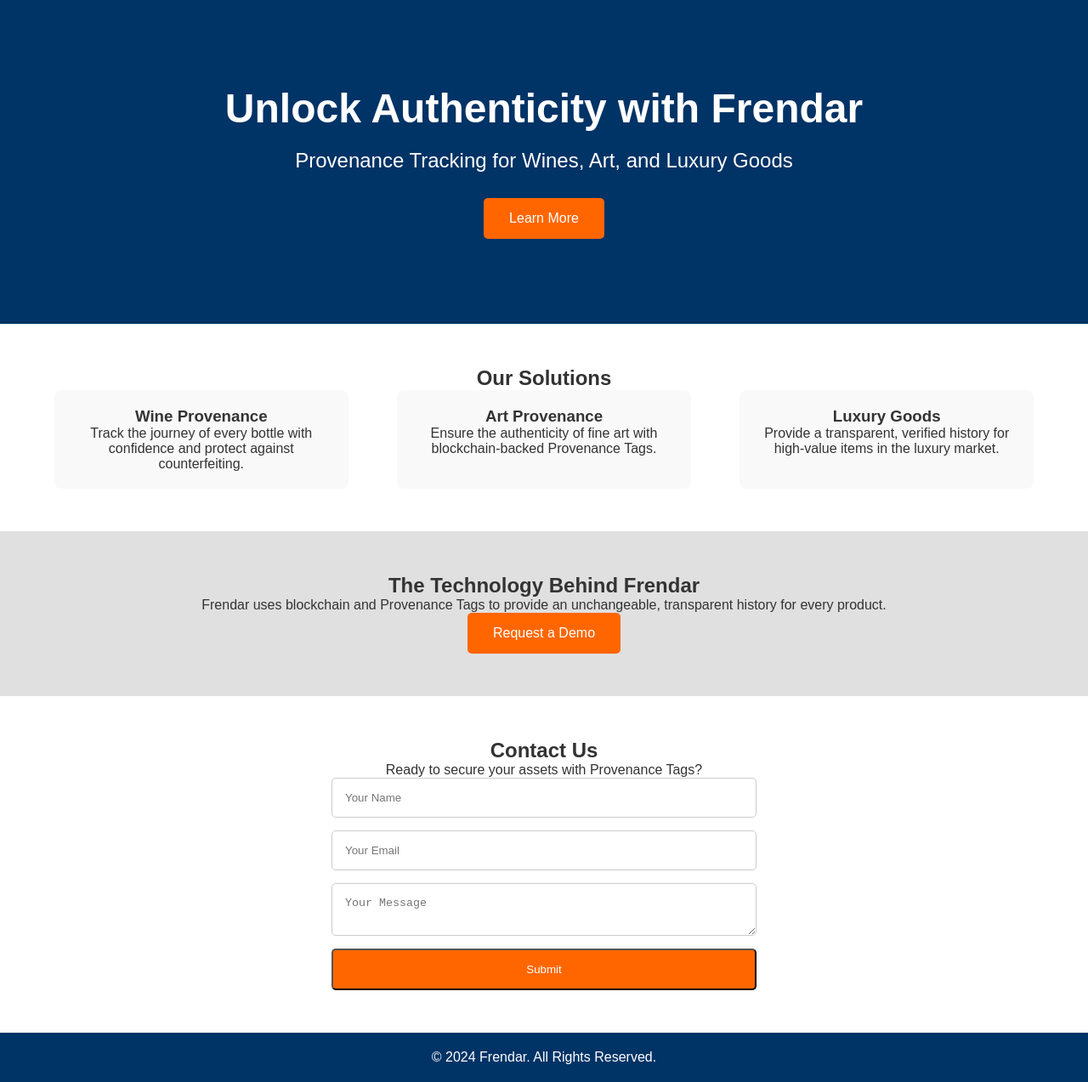
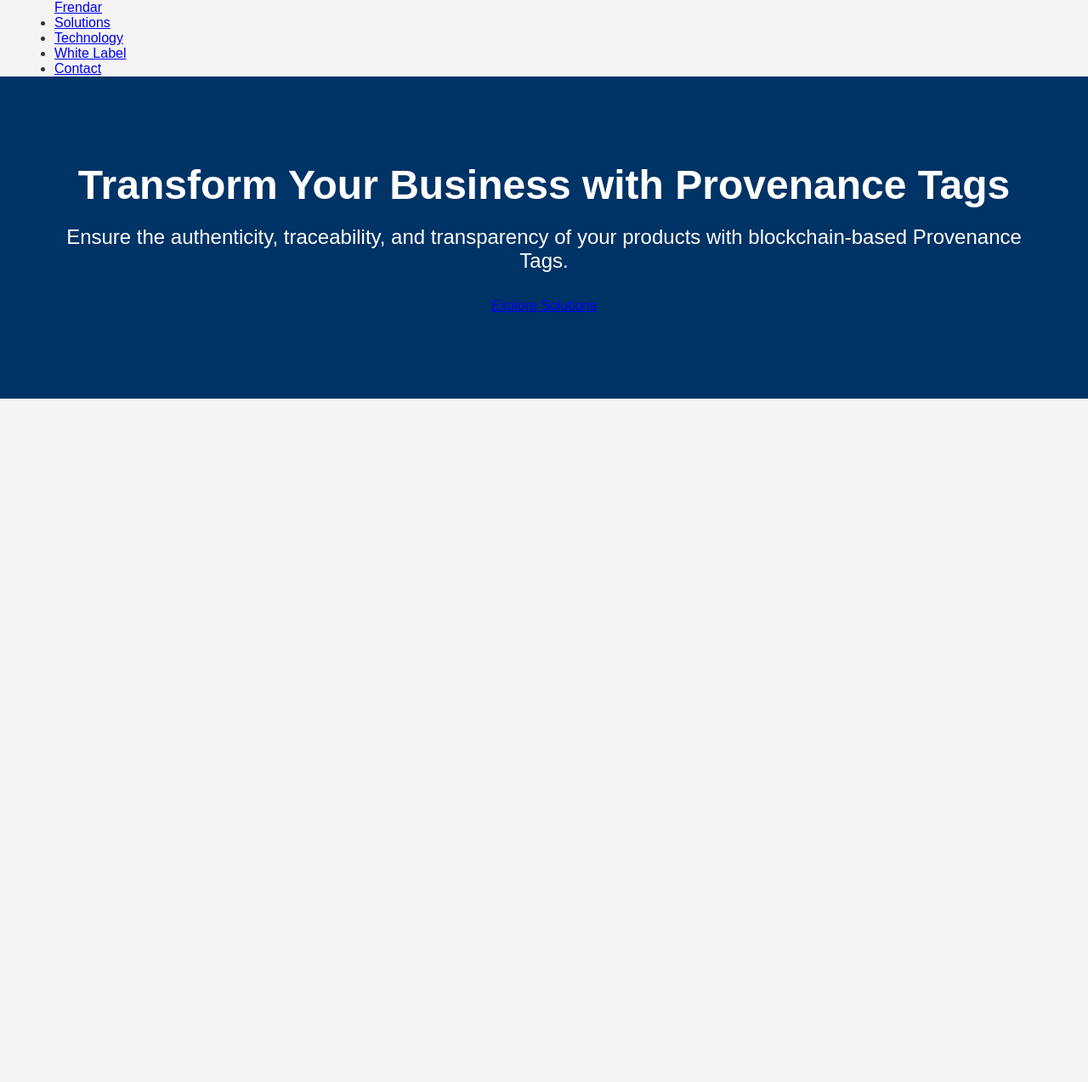
Before and after one commit to beckxyz/FR_test, a plain HTML site: page index.html in a window 1280 px wide. Shown: the whole page at 85% size. After the commit the page ends 800 px from the top, so only its background shows below. Drawn offline with Linux system fonts and the light colour scheme.

Commit message:
Update index.html

```diff
--- a/index.html
+++ b/index.html
@@ -3,69 +3,34 @@
 <head>
     <meta charset="UTF-8">
     <meta name="viewport" content="width=device-width, initial-scale=1.0">
-    <title>Frendar - Provenance Tracking Made Simple</title>
+    <title>Frendar Provenance Tags</title>
     <link rel="stylesheet" href="styles.css">
 </head>
 <body>
 
+    <!-- Navigation -->
+    <nav>
+        <div class="container">
+            <a href="#" class="logo">Frendar</a>
+            <ul class="nav-links">
+                <li><a href="#solutions">Solutions</a></li>
+                <li><a href="#technology">Technology</a></li>
+                <li><a href="#white-label">White Label</a></li>
+                <li><a href="#contact">Contact</a></li>
+            </ul>
+        </div>
+    </nav>
+
     <!-- Hero Section -->
     <section class="hero">
         <div class="container">
-            <h1>Unlock Authenticity with Frendar</h1>
-            <p>Provenance Tracking for Wines, Art, and Luxury Goods</p>
-            <a href="#solutions" class="cta-btn">Learn More</a>
+            <h1>Transform Your Business with Provenance Tags</h1>
+            <p>Ensure the authenticity, traceability, and transparency of your products with blockchain-based Provenance Tags.</p>
+            <a href="#solutions" class="cta">Explore Solutions</a>
         </div>
     </section>
 
-    <!-- Solutions Section -->
-    <section id="solutions" class="solutions">
-        <div class="container">
-            <h2>Our Solutions</h2>
-            <div class="solution-grid">
-                <div class="solution">
-                    <h3>Wine Provenance</h3>
-                    <p>Track the journey of every bottle with confidence and protect against counterfeiting.</p>
-                </div>
-                <div class="solution">
-                    <h3>Art Provenance</h3>
-                    <p>Ensure the authenticity of fine art with blockchain-backed Provenance Tags.</p>
-                </div>
-                <div class="solution">
-                    <h3>Luxury Goods</h3>
-                    <p>Provide a transparent, verified history for high-value items in the luxury market.</p>
-                </div>
-            </div>
-        </div>
-    </section>
-
-    <!-- Technology Section -->
-    <section id="technology" class="technology">
-        <div class="container">
-            <h2>The Technology Behind Frendar</h2>
-            <p>Frendar uses blockchain and Provenance Tags to provide an unchangeable, transparent history for every product.</p>
-            <a href="#contact" class="cta-btn">Request a Demo</a>
-        </div>
-    </section>
-
-    <!-- Contact Section -->
-    <section id="contact" class="contact">
-        <div class="container">
-            <h2>Contact Us</h2>
-            <p>Ready to secure your assets with Provenance Tags?</p>
-            <form action="#">
-                <input type="text" placeholder="Your Name" required>
-                <input type="email" placeholder="Your Email" required>
-                <textarea placeholder="Your Message" required></textarea>
-                <button type="submit" class="cta-btn">Submit</button>
-            </form>
-        </div>
-    </section>
-
-    <footer>
-        <div class="container">
-            <p>&copy; 2024 Frendar. All Rights Reserved.</p>
-        </div>
-    </footer>
+    <!-- More sections to follow here -->
 
 </body>
 </html>
```
